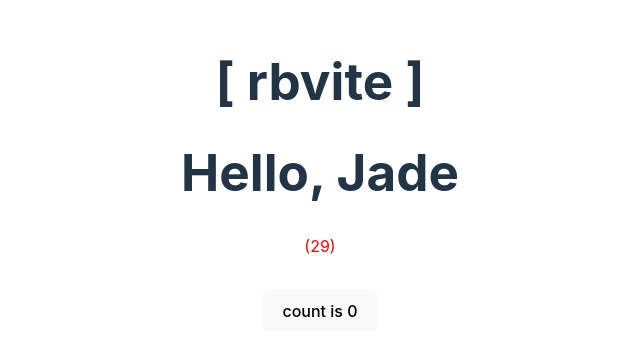
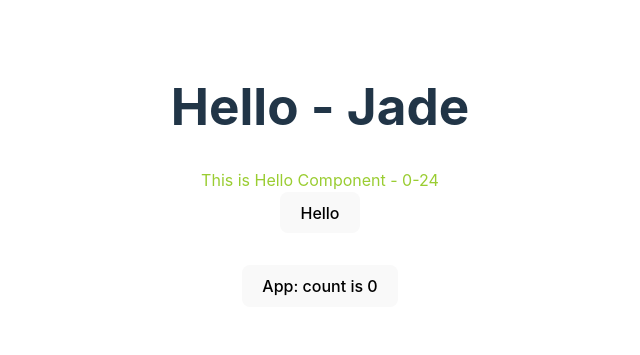
Before and after one commit to KyoungEun-creator/hanaro4, a React (Vite) app in the folder React/rbvite/: page / in a window 1280 px wide. Shown: the part 209-564 px from the top of the page, without its empty margins (320-960 px from the left). Built offline with nearby package versions, Linux system fonts and the light colour scheme.

Commit message:
try React - Hello

```diff
--- a/React/rbvite/src/App.tsx
+++ b/React/rbvite/src/App.tsx
@@ -5,15 +5,16 @@ import Hello from './components/Hello';
 function App() {
   const [count, setCount] = useState(0);
 
+  const plusCount = () => {
+    setCount(count + 1);
+  };
+
   return (
     <>
-      <h1>[ rbvite ]</h1>
-      <div>
-        <Hello />
-      </div>
+      <Hello name='Jade' age={24} plusCount={plusCount} />
       <div className='card'>
         <button onClick={() => setCount((count) => count + 1)}>
-          count is {count}
+          App: count is {count}
         </button>
       </div>
     </>
--- a/React/rbvite/src/components/Hello.tsx
+++ b/React/rbvite/src/components/Hello.tsx
@@ -1,19 +1,47 @@
-type TitleProps = { name: string };
-type AgeProps = { age: number };
+import { ReactNode, useState } from 'react';
 
-const Title = ({ name }: TitleProps) => {
-  return <h1>Hello, {name}</h1>;
+type Props = {
+  name: string;
+  age: number;
+  plusCount: () => void;
 };
-const Age = ({ age }: AgeProps) => {
-  return <div style={{ color: 'red' }}>{`(${age})`}</div>;
+type TitleProps = { text: string; name: string };
+
+const Title = ({ text, name }: TitleProps) => {
+  return (
+    <h1>
+      {text} - {name}
+    </h1>
+  );
+};
+const Body = ({ children }: { children: ReactNode }) => {
+  return (
+    <div className='red' style={{ color: 'yellowgreen' }}>
+      {children}
+    </div>
+  );
 };
 
-export default function Hello() {
+export default function Hello({ name, age, plusCount }: Props) {
+  const [myState, setMyState] = useState(0);
+
   return (
     <>
       <div>
-        <Title name={'Jade'} />
-        <Age age={29} />
+        <Title text='Hello' name={name} />
+
+        <Body>
+          This is Hello Component - {myState}-{age}
+        </Body>
+        <button
+          onClick={(e) => {
+            e.preventDefault();
+            setMyState(myState + 1);
+            plusCount();
+          }}
+        >
+          Hello
+        </button>
       </div>
     </>
   );
```
Also changed, not shown: React/rbvite/src/components/Hello1.tsx (deleted, +0 -44 lines).
